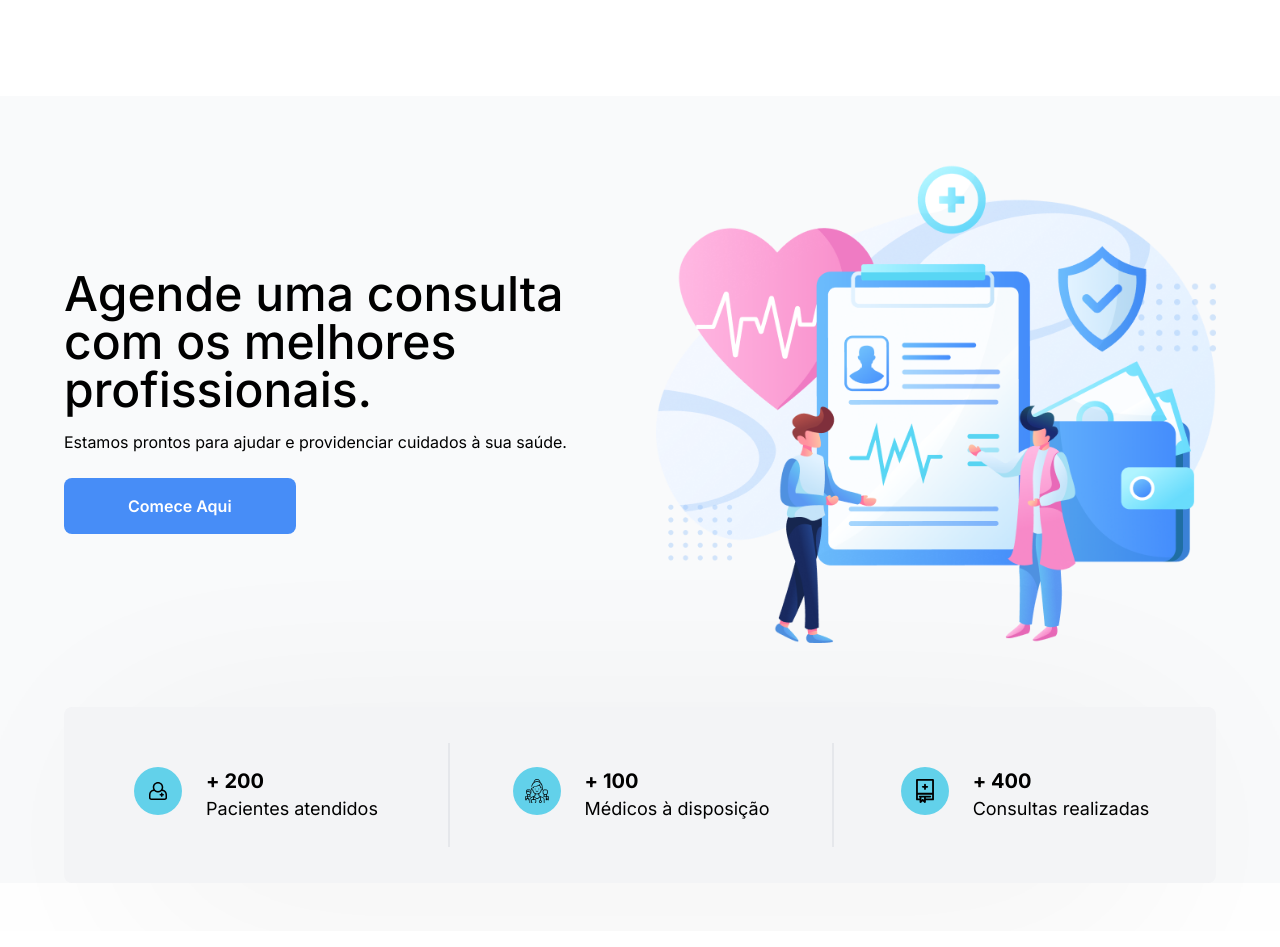
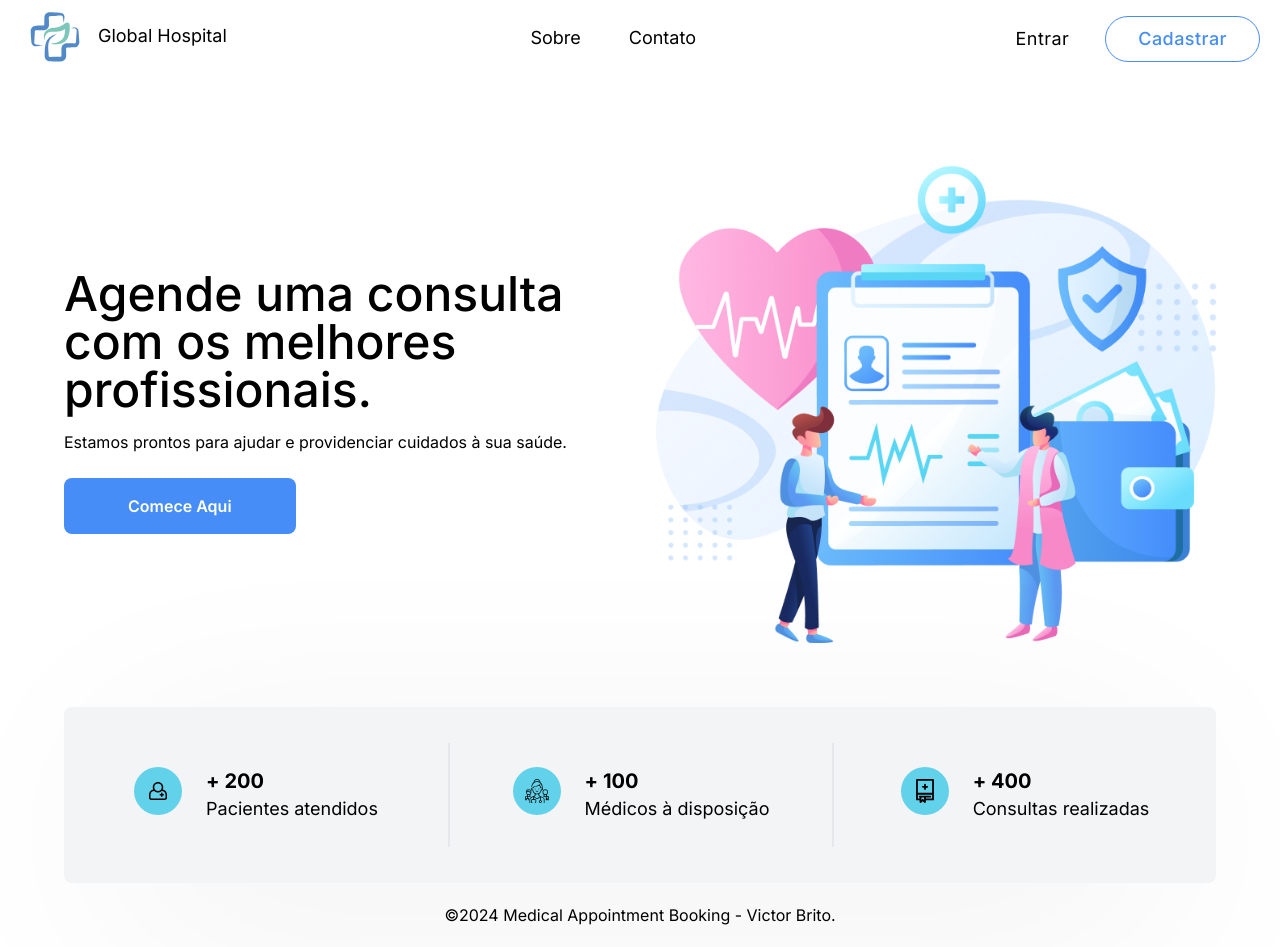
Before and after one commit to MattSaito/Gerenciador-Consulta, a Next.js app in the folder frontend/: page / in a window 1280 px wide. Built offline with nearby package versions, Linux system fonts and the light colour scheme.

Commit message:
[Frontend] Melhorado páginas estáticas

```diff
--- a/frontend/src/app/contact/page.tsx
+++ b/frontend/src/app/contact/page.tsx
@@ -1,12 +1,18 @@
-import ContactForm from '@/components/main/ContactForm';
-import React from 'react'
+import ContactForm from "@/components/main/ContactForm.1";
+import Footer from "@/components/main/Footer";
+import Navbar from "@/components/main/Navbar";
+import React from "react";
 
 export default function Page() {
   return (
-    <div className="p-4 mt-24 max-w-3xl mx-auto">
-      <h1 className="text-3xl font-bold mb-2">Fale conosco</h1>
-      <p>Para entrar em contato, preencha o formulário abaixo.</p>
-      <ContactForm />
-    </div>
+    <>
+      <Navbar />
+      <div className="p-4 mt-24 max-w-3xl mx-auto">
+        <h1 className="text-3xl font-bold mb-2">Fale conosco</h1>
+        <p>Para entrar em contato, preencha o formulário abaixo.</p>
+        <ContactForm />
+      </div>
+      <Footer />
+    </>
   );
 }
--- a/frontend/src/app/page.tsx
+++ b/frontend/src/app/page.tsx
@@ -1,9 +1,15 @@
+import Footer from "@/components/main/Footer";
 import Hero from "@/components/main/Hero";
+import Navbar from "@/components/main/Navbar";
 
 export default function Page() {
   return (
-    <main className="h-full w-full bg-gray-50">
+    <>
+      <Navbar />
+      <main className="h-full w-full bg-white">
         <Hero />
-    </main>
+      </main>
+      <Footer />
+    </>
   );
 }
```
